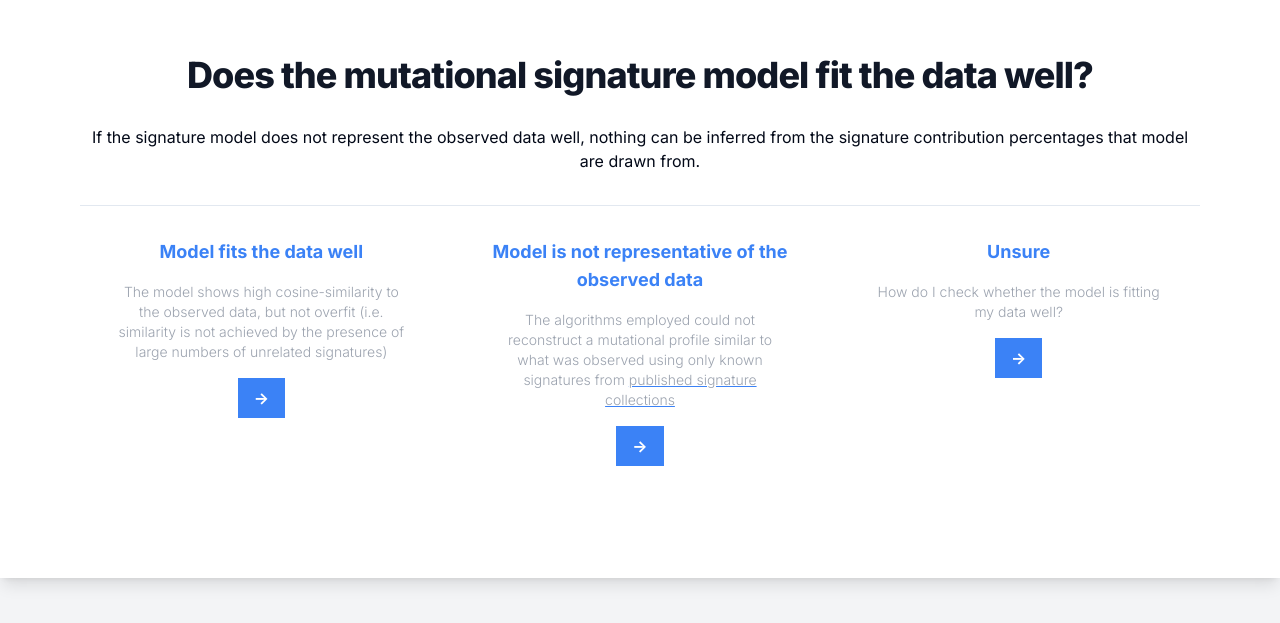
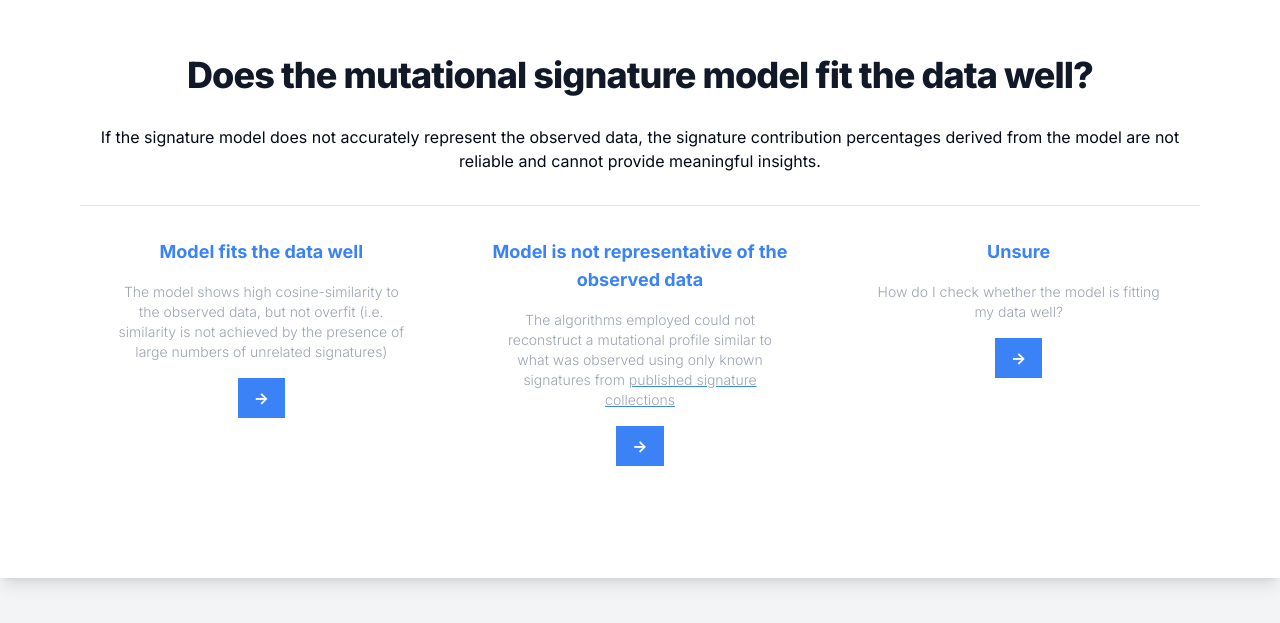
Before and after one commit to selkamand/sigscript, a Next.js app: page /workflow/screen/fit in a window 1280 px wide. Shown: the part 123-746 px from the top of the page. Built offline with nearby package versions, Linux system fonts and the light colour scheme.

Commit message:
fix: improved modelfit page

```diff
--- a/app/workflow/screen/fit/page.tsx
+++ b/app/workflow/screen/fit/page.tsx
@@ -9,7 +9,7 @@ export default function Home() {
 
                 <div className="relative px-4 py-10 bg-white shadow-lg sm:rounded-1xl sm:p-20">
                     <h1 className="mb-4 text-4xl text-center font-extrabold leading-none tracking-tight text-gray-900 pb-4 pt-0">Does the mutational signature model fit the data well?</h1>
-                    <p className="text-center pb-8">If the signature model does not represent the observed data well, nothing can be inferred from the signature contribution percentages that model are drawn from.  </p>
+                    <p className="text-center pb-8">If the signature model does not accurately represent the observed data, the signature contribution percentages derived from the model are not reliable and cannot provide meaningful insights.</p>
                     <hr className="" />
                     <div className="grid sm:grid-cols-3 gap-4">
                         <div className="p-8 flex flex-col items-center text-center">
```
